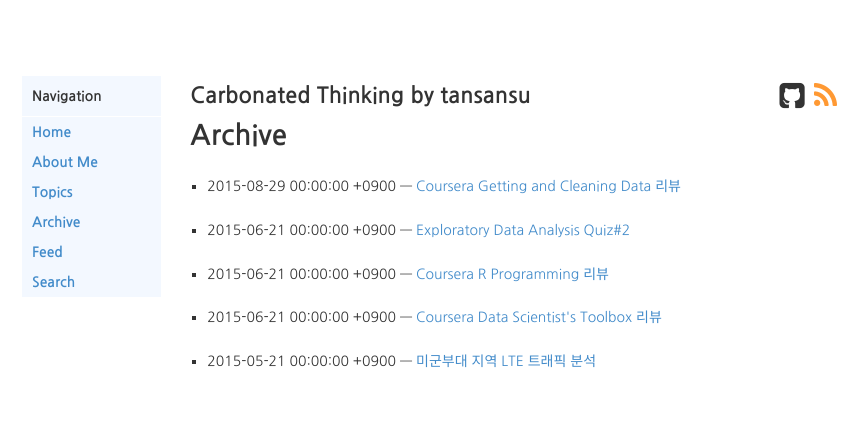
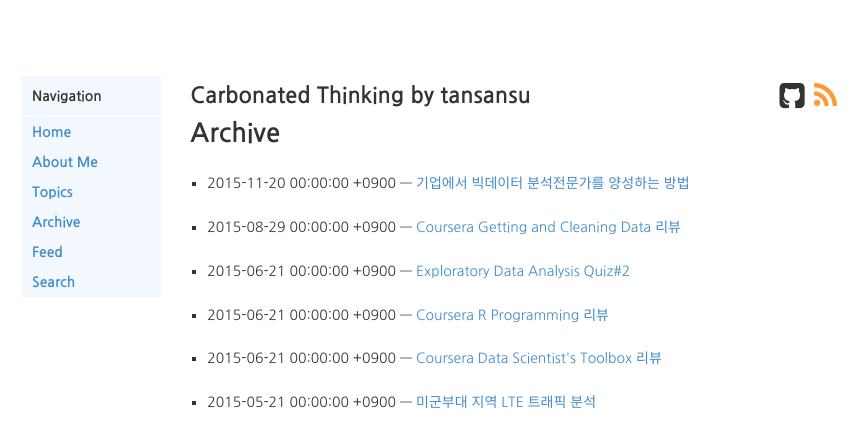
Before and after one commit to tansansu/tansansu.github.io, a Jekyll site: the page built from archive.html, in a window 1280 px wide. Shown: the top 448 px of the page, without its empty margins (203-1071 px from the left). Built offline with Jekyll 4.4.1, drawn with Linux system fonts in a browser that asks for light colours; some web fonts are replaced; Markdown is read by kramdown in place of the engine named in the settings; some of the changed lines change nothing that is shown.

Commit message:
new posts

```diff
--- /dev/null
+++ b/_posts/2015-11-20-how-to-foster-Data-Scientists-in-firm.md
@@ -0,0 +1,21 @@
+---
+layout: post
+title: "기업에서 빅데이터 분석전문가를 양성하는 방법"
+date: 2015-11-20
+comments: true
+tags: Big_Data Data Scientist
+archive: true
+---
+
+
+ 국내에서 소위 빅데이터가 뜨고 있다고 하지만 몇몇 대기업을 제외하고는 빅데이터를 도입하고 활용하는 기업은 손에 꼽히는 것이 현실이다. 이러한 현상의 원인으로 빅데이터 분석 전문 인력이 없는 것이 가장 큰 원인으로 꼽히고 있다. 국내에 몇 안되는 데이터 분석 전문가를 영입하기 위해서는 대기업의 자본과 명성이 아니고서는 힘든 것이 사실이다. 이러한 문제를 해결하기 위해서 기업에서는 데이터 분석 전문가를 내부에서 양성하는 방안을 생각해 보아야 한다.
+ 기업에서 빅데이터 분석전문가를 양성하기 위해서는 다음 3가지 요건을 갖추어야 한다.
+
+1. 빅데이터는 전사적인 프로젝트로 진행하여야 하므로 전문 조직이 있어야 한다. 기업의 내외부에 흩어져 있는 데이터를 모아서 가치를 창출해야 하는 작업이기 때문에 어느 특정 부서에서 단독으로 진행하기 어렵다. 가능하다면 최고 경영자가 컨트롤 하는 조직으로 세팅하는 것이 좋다.
+
+2. 최고 경영진의 적극적인 지원이 필요하다. 조직이 생겼다고 하지만 조직 내의 여러 부서의 정치적 이해관계에 얽히지 않고 데이터를 사실 그대로 분석해서 의미를 찾아내어야 하기 때문이다. 또, 초기의 데이터 분석의 결과가 기대보다 낮은 수준이더라도 기다려 줄 수 있어야 한다. 분석 전문 인력의 양성은 적잖은 시도와 실패의 과정 속에서 탄생하게 된다.
+
+3. 데이터 분석의 결과가 사용되어야 한다. 빅데이터 분석 인력이 분석의 결과를 내놓아도 회사 경영에 반영되지 못한다면 이것처럼 데이터 분석가를 허망하게 만드는 일은 없다. 심지어 리포트 추출 부서로 전락하여 빅데이터 부서 인력들의 사기를 떨어뜨리고, 사내에서 빅데이터 무용론이 퍼진다면 빅데이터 분석전문가는 양성될 수 없다.
+
+
+위에 언급한 3가지는 분석 인력에 대한 방법론은 물론 아니다. 하지만 교육 커리큘럼 등을 짜기에 앞서 기업에 갖추어야 할 마인드와 환경을 강조한 것들이다. 이러한 토대가 쌓이지 않은 채로 인력 양성을 위한 교육만을 성급히 진행한다면 기업과 인력 모두 자원을 낭비하고 빅데이터의 과실은 맛보기 힘들 것이다.
--- a/assets/css/_sass/_site.scss
+++ b/assets/css/_sass/_site.scss
@@ -30,6 +30,7 @@ main {position: relative;}
 }
 
 .page-item-title {
+  font-family: 'Nanum Gothic';
   list-style: none;
   padding: 0;
   .fa-comments-o {color: black;}
@@ -41,7 +42,8 @@ main {position: relative;}
 .page-item-body {display: none;}
 
 .page-title {
-  font-size: 28px;
+  font-size: 26px;
+  font-family: 'Nanum Gothic';
   font-weight: 700;
   padding: 0 0 0 15px;
 }
@@ -133,6 +135,7 @@ main {position: relative;}
   padding: 0 !important;
   .separator {
     color: #333!important;
+    font-family: 'Nanum Gothic';
     font-weight:700!important;
     margin-bottom: 1px;
     margin-top: 1px;
@@ -146,6 +149,7 @@ main {position: relative;}
   min-width: 139px;
   padding: 0!important;
   a {
+    font-family: 'Nanum Gothic';
     font-weight: 700!important;
     &:hover,
     &:focus {
```
Also changed, not shown: 7 other files.
